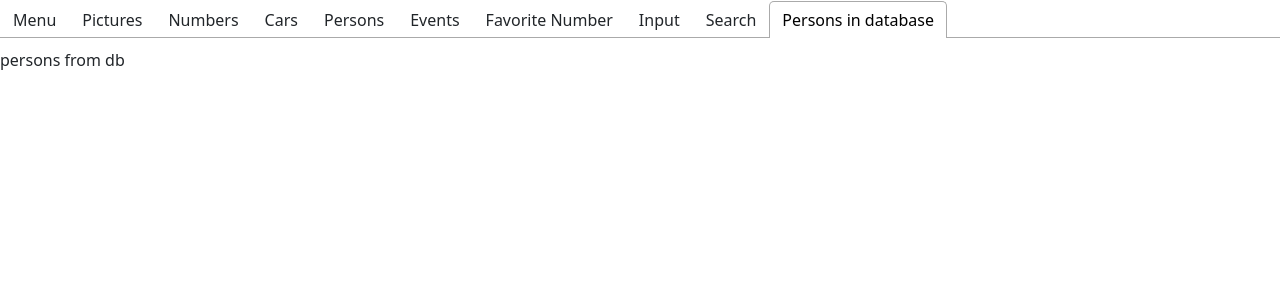
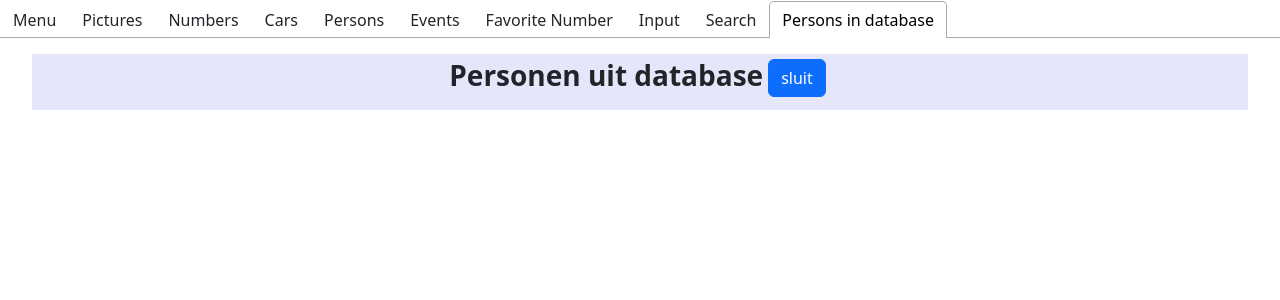
Before and after one commit to SeppeTeugels/dynamic_oefeningen, a React (Create React App) app: page / in a window 1280 px wide. Both pictures are taken after a click on the tab "Persons in database". Shown: the top 300 px of the page. Built offline with nearby package versions, Linux system fonts and the light colour scheme; no server answers; the database is empty.

Commit message:
bundel 5 3.3

```diff
--- a/src/components/Persons.js
+++ b/src/components/Persons.js
@@ -2,9 +2,9 @@ import {Card, Col} from "react-bootstrap";
 
 export function Persons(props) {
     const {persons} = props;
-    if (!persons) return;
+    if (!persons || persons === undefined) return;
     return (<>
-        {persons.map(p => <Person person={p}/>)}
+        {persons.map((p,i) => <Person person={p} key={i}/>)}
     </>)
 }
 
--- a/src/pages/PersonsFromDbPage.js
+++ b/src/pages/PersonsFromDbPage.js
@@ -1,14 +1,20 @@
 import {firestoreDB} from "../services/firebase";
 import {collection} from 'firebase/firestore'
 import {useCollectionData} from 'react-firebase-hooks/firestore'
+import {Persons} from "../components/Persons";
+import {Section} from "../components/Section";
 
 export function PersonsFromDbPage(){
     const query = collection(firestoreDB, 'Persons');
     const [values, loading, error] = useCollectionData(query);
     console.log({values,loading, error});
     return <>
-        <div> persons from db</div>
+        <div className={"mx-3"}>
+            <div className={"m-3"}>
+                <Section title={"Personen uit database"} initial={1}>
+                    <Persons persons={values}/>
+                </Section>
+            </div>
+        </div>
     </>
-
-
 }
```
